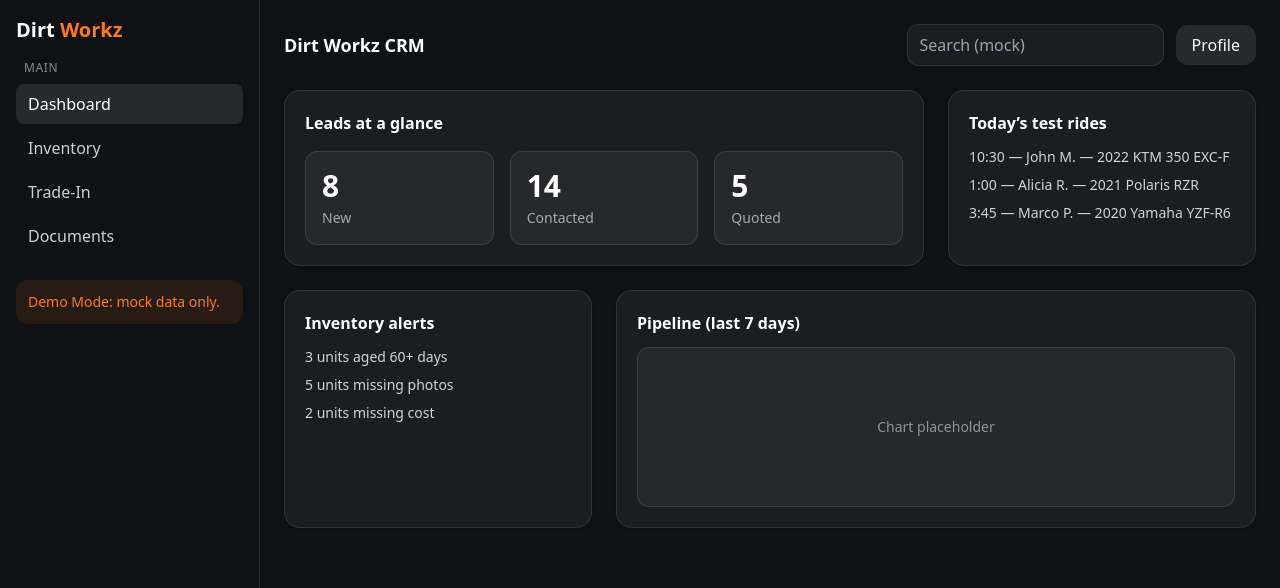
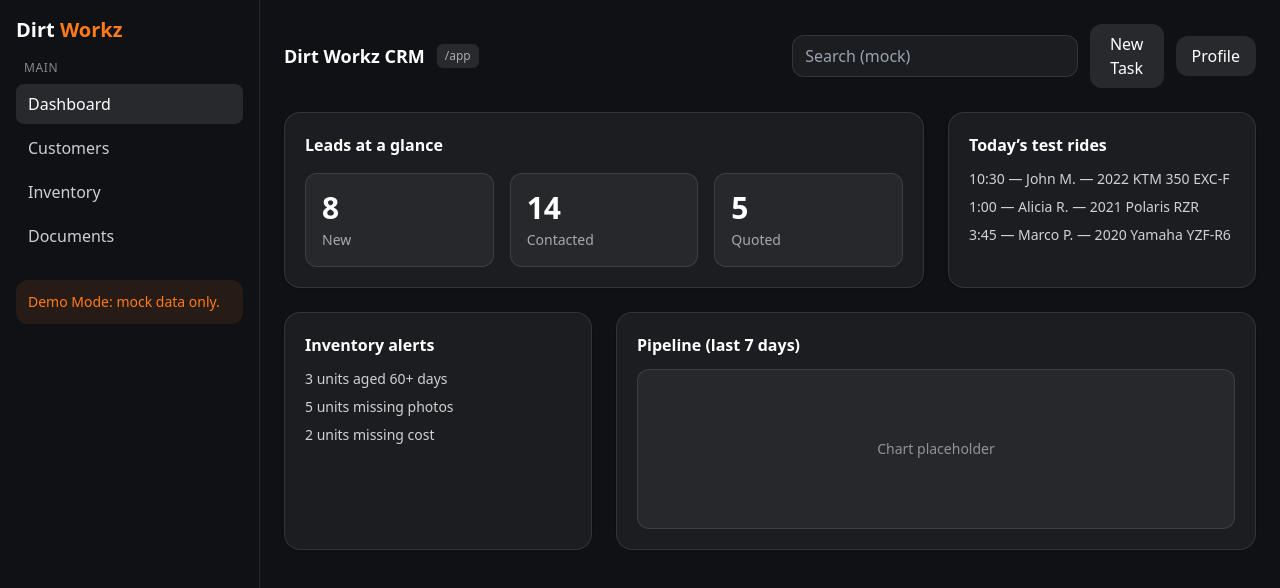
Before and after one commit to IUseTheSchwartz/Dirt-Works, a React (Vite) app: page /app in a window 1280 px wide. Shown: the top 588 px of the page. Built offline with nearby package versions, Linux system fonts and the light colour scheme.

Commit message:
Update AppShell.jsx

```diff
--- a/src/pages/app/AppShell.jsx
+++ b/src/pages/app/AppShell.jsx
@@ -1,42 +1,69 @@
-import { NavLink, Outlet, Link } from "react-router-dom";
+// File: src/pages/app/AppShell.jsx
+import { NavLink, Outlet, Link, useLocation } from "react-router-dom";
 
 const NavItem = ({ to, children }) => (
   <NavLink
     to={to}
     end
-    className={({isActive}) => (isActive ? "navlink navlink-active" : "navlink")}
+    className={({ isActive }) =>
+      isActive ? "navlink navlink-active" : "navlink"
+    }
   >
     {children}
   </NavLink>
 );
 
 export default function AppShell() {
+  const location = useLocation();
+
   return (
     <div className="min-h-screen grid grid-cols-[260px_1fr]">
+      {/* Sidebar */}
       <aside className="h-screen sticky top-0 border-r border-white/10 p-4">
         <Link to="/" className="block text-xl font-bold mb-4">
           Dirt <span className="text-accent">Workz</span>
         </Link>
-        <div className="text-xs uppercase tracking-wider text-white/50 px-2 mb-2">Main</div>
+
+        <div className="text-xs uppercase tracking-wider text-white/50 px-2 mb-2">
+          Main
+        </div>
         <nav className="flex flex-col gap-1">
           <NavItem to="/app">Dashboard</NavItem>
+          <NavItem to="/app/customers">Customers</NavItem>
           <NavItem to="/app/inventory">Inventory</NavItem>
-          <NavItem to="/app/trade-in">Trade-In</NavItem>
           <NavItem to="/app/documents">Documents</NavItem>
+          {/* Future:
+          <NavItem to="/app/leads">Leads</NavItem>
+          <NavItem to="/app/quotes">Quotes</NavItem>
+          <NavItem to="/app/service">Service</NavItem>
+          <NavItem to="/app/reports">Reports</NavItem>
+          <NavItem to="/app/settings">Settings</NavItem>
+          */}
         </nav>
+
         <div className="mt-6 p-3 rounded-xl bg-accent/10 text-accent text-sm">
           Demo Mode: mock data only.
         </div>
       </aside>
 
+      {/* Main */}
       <main className="p-6">
+        {/* Top bar */}
         <div className="flex items-center justify-between mb-6">
-          <div className="text-lg font-semibold">Dirt Workz CRM</div>
+          <div className="flex items-center gap-3">
+            <div className="text-lg font-semibold">Dirt Workz CRM</div>
+            <span className="text-xs px-2 py-1 rounded-md bg-white/10 text-white/60">
+              {location.pathname}
+            </span>
+          </div>
           <div className="flex items-center gap-3">
             <input className="input w-72" placeholder="Search (mock)" />
+            <button className="btn-ghost">New Task</button>
             <button className="btn-ghost">Profile</button>
           </div>
         </div>
+
+        {/* Routed content */}
         <Outlet />
       </main>
     </div>
```
